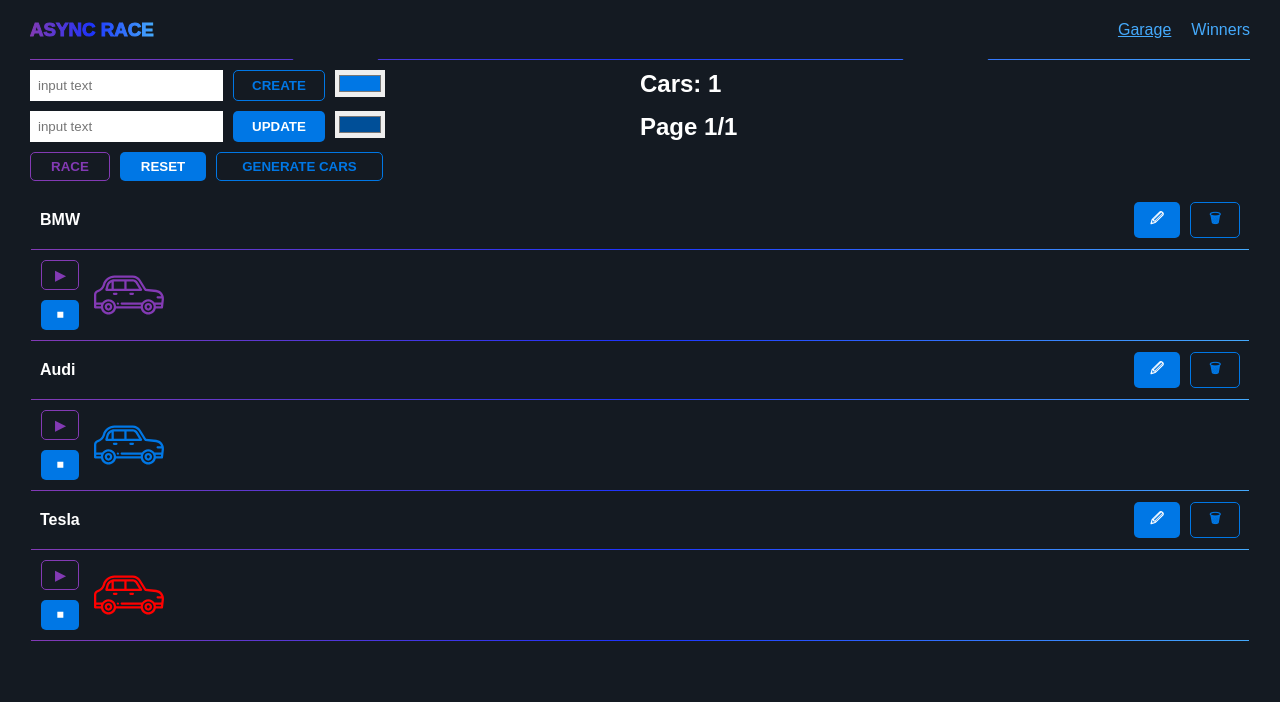
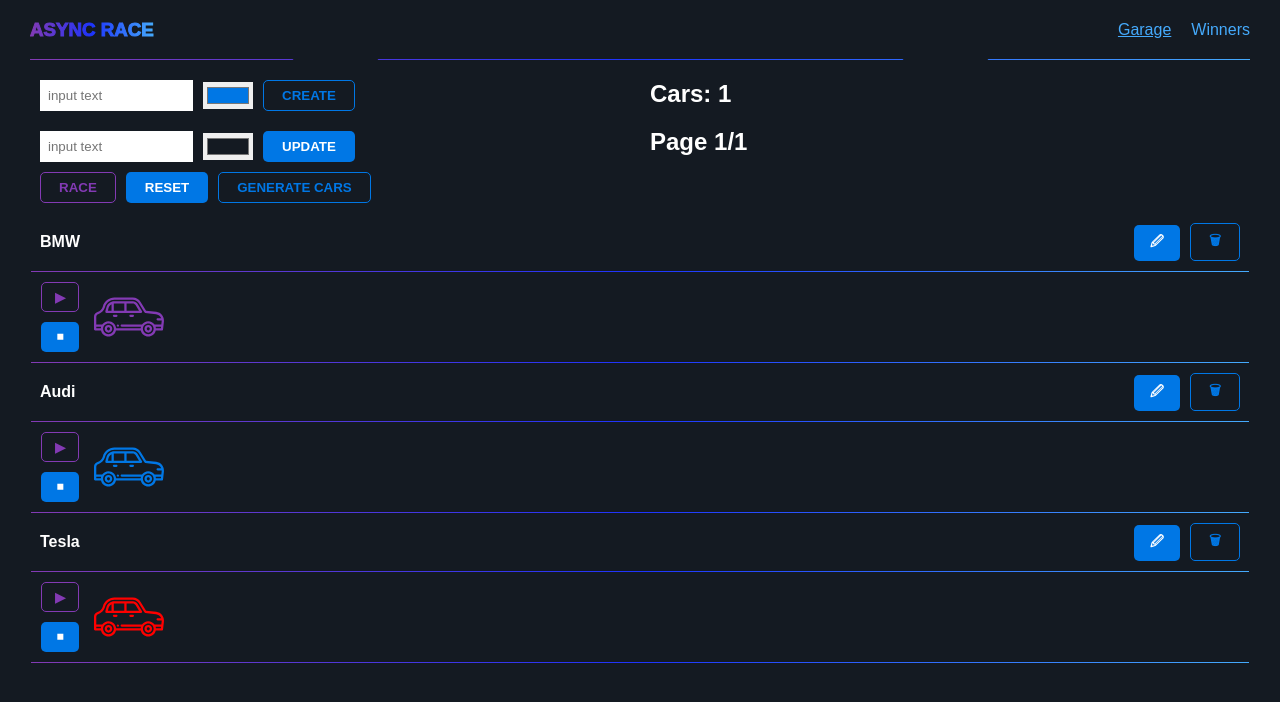
Before and after one commit to Anidowia/async-race, a React (Create React App) app: page / in a window 1280 px wide. Shown: the top 702 px of the page. Built offline with nearby package versions, Linux system fonts and the light colour scheme.

Commit message:
refactor: set formik

```diff
--- a/package.json
+++ b/package.json
@@ -18,7 +18,7 @@
 		"web-vitals": "^2.1.4"
 	},
 	"scripts": {
-		"start": "react-scripts start",
+		"start": "set PORT=4000 && react-scripts start",
 		"build": "react-scripts build",
 		"test": "react-scripts test",
 		"eject": "react-scripts eject",
@@ -51,7 +51,9 @@
 		"eslint-config-airbnb-typescript": "^18.0.0",
 		"eslint-config-prettier": "^9.1.0",
 		"eslint-plugin-prettier": "^5.2.1",
+		"formik": "^2.4.6",
 		"prettier": "^3.3.3",
-		"react-router-dom": "^6.25.1"
+		"react-router-dom": "^6.25.1",
+		"yup": "^1.4.0"
 	}
 }
--- a/src/components/Input/Input.tsx
+++ b/src/components/Input/Input.tsx
@@ -1,4 +1,4 @@
-import React, { useState } from "react";
+import React, { useState, useEffect } from "react";
 import styles from "./Input.module.scss";
 
 interface InputProps {
@@ -7,8 +7,12 @@
 	onChange?: (event: React.ChangeEvent<HTMLInputElement>) => void;
 }
 
-const Input: React.FC<InputProps> = ({ type, value, onChange }) => {
-	const [inputValue, setInputValue] = useState(value || "");
+const Input: React.FC<InputProps> = ({ type, value = "", onChange }) => {
+	const [inputValue, setInputValue] = useState(value);
+
+	useEffect(() => {
+		setInputValue(value);
+	}, [value]);
 
 	const handleChange = (event: React.ChangeEvent<HTMLInputElement>) => {
 		setInputValue(event.target.value);
@@ -21,15 +25,17 @@
 		<div className={styles.input}>
 			<input
 				type={type}
-				placeholder="input text"
+				placeholder={type === "text" ? "input text" : ""}
 				value={inputValue}
 				onChange={handleChange}
 			/>
 		</div>
 	);
 };
+
 Input.defaultProps = {
 	value: "",
 	onChange: () => {},
 };
+
 export default Input;
--- a/src/components/button/Button.module.scss
+++ b/src/components/button/Button.module.scss
@@ -5,7 +5,7 @@
 	color: white;
 	font-family: "Nunito Sans", sans-serif;
 	font-weight: 700;
-	padding: 6px 18px;
+	padding: 7px 18px;
 	&:hover {
 		color: #0077e5;
 		background-color: transparent;
--- a/src/components/header/Header.module.scss
+++ b/src/components/header/Header.module.scss
@@ -2,6 +2,7 @@
 	display: flex;
 	justify-content: space-between;
 	padding: 0 10px;
+
 	h3 {
 		background: linear-gradient(
 			90deg,
@@ -9,21 +10,23 @@
 			rgba(29, 52, 253, 1) 50%,
 			rgb(69, 170, 252) 100%
 		);
-
 		-webkit-background-clip: text;
 		background-clip: text;
 		color: transparent;
 		-webkit-text-stroke: 1px transparent;
 	}
+
 	ul {
 		list-style: none;
 		display: flex;
 		align-items: center;
 		gap: 20px;
+
 		li {
 			a {
 				color: #45aafc;
 				text-decoration: none;
+
 				&:hover {
 					text-decoration: underline;
 					cursor: pointer;
@@ -31,9 +34,11 @@
 			}
 		}
 	}
+
 	.activeLink {
 		text-decoration: underline;
 	}
+
 	&-divider {
 		padding: 0 10px;
 	}
@@ -50,24 +55,32 @@
 	);
 	margin: 10px;
 }
+
 .buttons,
 .buttons-create,
 .buttons-update {
 	display: flex;
-	gap: 10px;
-}
-.buttons {
 	flex-direction: column;
 	padding: 10px;
+
+	.inlineForm {
+		display: flex;
+		align-items: center;
+		gap: 10px;
+	}
+
 	input[type="text"] {
 		padding: 8px;
+		width: 137px;
 	}
+
 	&-create,
 	.generate {
 		button {
 			border: 1px solid #0077e5;
 			background-color: transparent;
 			color: #0077e5;
+
 			&:hover {
 				border-color: #141a22;
 				color: white;
@@ -75,18 +88,13 @@
 			}
 		}
 	}
-	.generate {
-		button {
-			padding: 6px 25px;
-		}
-	}
+
 	&-race {
 		display: flex;
 		gap: 10px;
-		button {
-			padding: 6px 20px;
-		}
+		padding: 0 10px;
 	}
+
 	.race {
 		button {
 			color: #833ab4;
@@ -101,13 +109,16 @@
 		}
 	}
 }
+
 .grid {
 	display: grid;
 	grid-template-columns: 50% auto;
+
 	.page {
 		color: white;
+
 		h2 {
-			margin: 10px 0 15px;
+			margin: 20px 10px 5px;
 		}
 	}
 }
--- a/src/components/header/Header.tsx
+++ b/src/components/header/Header.tsx
@@ -1,14 +1,26 @@
 import React from "react";
 import { NavLink } from "react-router-dom";
+import { Formik, Form } from "formik";
+import * as Yup from "yup";
 
 import Input from "../Input/Input";
 import Button from "../button/Button";
+import Divider from "../../pages/MainPage/components/Divider";
 
 import styles from "./Header.module.scss";
-import Divider from "../../pages/MainPage/components/Divider";
 
 const Header: React.FC = () => {
 	const handleButtonClick = () => {};
+
+	const initialValues = {
+		textInput: "",
+		colorInput: "#0077e5",
+	};
+
+	const validationSchema = Yup.object({
+		textInput: Yup.string().required("Required"),
+		colorInput: Yup.string().required("Required"),
+	});
 
 	return (
 		<>
@@ -40,18 +52,50 @@
 			<div className={styles.grid}>
 				<div className={styles.buttons}>
 					<div className={styles["buttons-create"]}>
-						<Input type="text" />
-						<Button onClick={handleButtonClick} type="button">
-							CREATE
-						</Button>
-						<Input type="color" value="#0077e5" />
+						<Formik
+							initialValues={initialValues}
+							validationSchema={validationSchema}
+							onSubmit={handleButtonClick}
+						>
+							{({ handleChange, values }) => (
+								<Form className={styles.inlineForm}>
+									<Input
+										type="text"
+										value={values.textInput}
+										onChange={handleChange}
+									/>
+									<Input
+										type="color"
+										value={values.colorInput}
+										onChange={handleChange}
+									/>
+									<Button onClick={handleButtonClick} type="submit">
+										CREATE
+									</Button>
+								</Form>
+							)}
+						</Formik>
 					</div>
 					<div className={styles["buttons-update"]}>
-						<Input type="text" />
-						<Button onClick={handleButtonClick} type="button">
-							UPDATE
-						</Button>
-						<Input type="color" value="#004f98" />
+						<Formik
+							initialValues={initialValues}
+							validationSchema={validationSchema}
+							onSubmit={handleButtonClick}
+						>
+							{({ handleChange, values }) => (
+								<Form className={styles.inlineForm}>
+									<Input
+										type="text"
+										value={values.textInput}
+										onChange={handleChange}
+									/>
+									<Input type="color" value="#141a22" onChange={handleChange} />
+									<Button onClick={handleButtonClick} type="submit">
+										UPDATE
+									</Button>
+								</Form>
+							)}
+						</Formik>
 					</div>
 					<div className={styles["buttons-race"]}>
 						<div className={styles.race}>
```
Also changed, not shown: .eslintrc.json, 1 other file (tests, documents, lock files or other folders).
